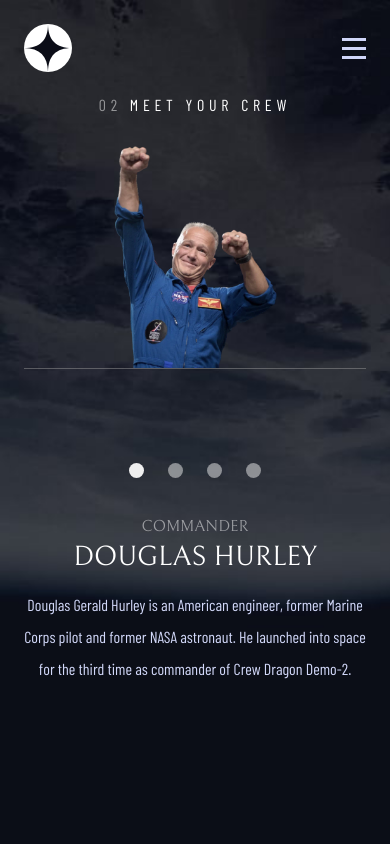
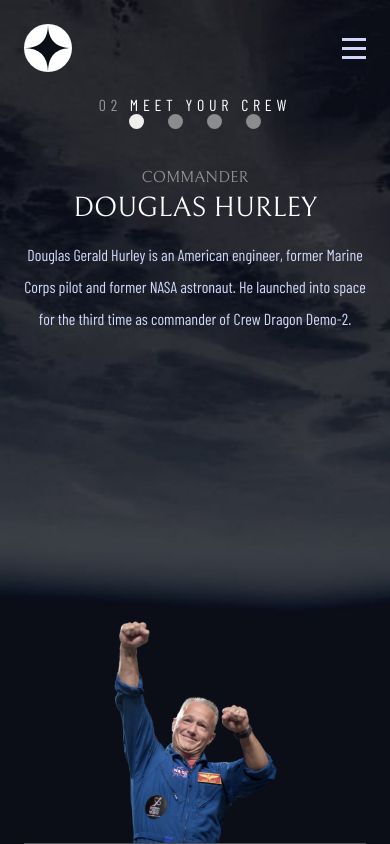
Before and after one commit to leemander/frontend-mentor-space-tourism-website, a React (Vite) app: page /crew in a window 390 px wide. Built offline with nearby package versions, Linux system fonts and the light colour scheme.

Commit message:
Fix mobile nav

```diff
--- a/src/style.css
+++ b/src/style.css
@@ -364,6 +364,9 @@
 
   .header__nav li {
     display: flex;
+    flex-direction: row;
+    height: unset;
+    justify-content: start;
     position: relative;
     text-align: start;
     width: 100%;
@@ -375,6 +378,7 @@
     display: block;
     height: 100%;
     margin-inline-start: auto;
+    position: unset;
     width: 4px;
   }
 
@@ -521,14 +525,14 @@
 
 @media (max-width: 60em) {
   main:not(.home) h1 {
-    font-size: 1.25rem;
+    font-size: var(--font-size-m);
+    text-align: start;
   }
 }
 
-@media (max-width: 60em) {
+@media (max-width: 30em) {
   main:not(.home) h1 {
     text-align: center;
-    font-size: var(--font-size-m);
   }
 }
 
@@ -667,12 +671,13 @@
 
 .crew .two-column {
   grid-template-columns: 58% 1fr;
+  grid-template-rows: auto 1fr;
   height: 100%;
 }
 
 .crew h1 {
   margin: 0;
-  grid-column: 1 / -1;
+  grid-column: 1;
 }
 
 .crew__content {
@@ -721,12 +726,14 @@
 
 .crew__img {
   align-self: end;
+  grid-row: 1 /-1;
+  grid-column: 2;
   object-position: bottom;
 }
 
 @media (max-width: 60em) {
   .crew .two-column {
-    grid-template-columns: unset;
+    grid-template-columns: 1fr;
   }
 
   .crew h1 {
@@ -754,6 +761,8 @@
   }
 
   .crew__img {
+    grid-column: unset;
+    grid-row: -1;
     justify-self: center;
     max-height: 500px;
     object-fit: contain;
```
